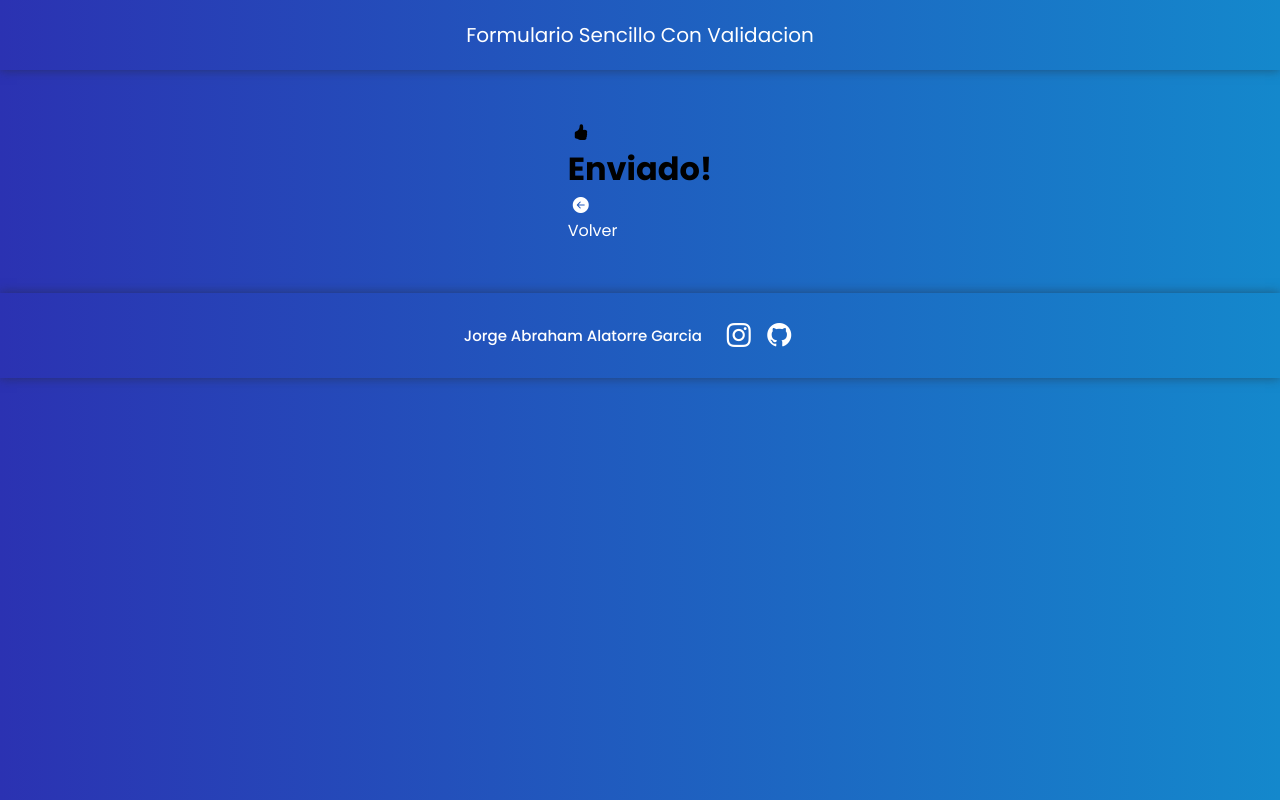
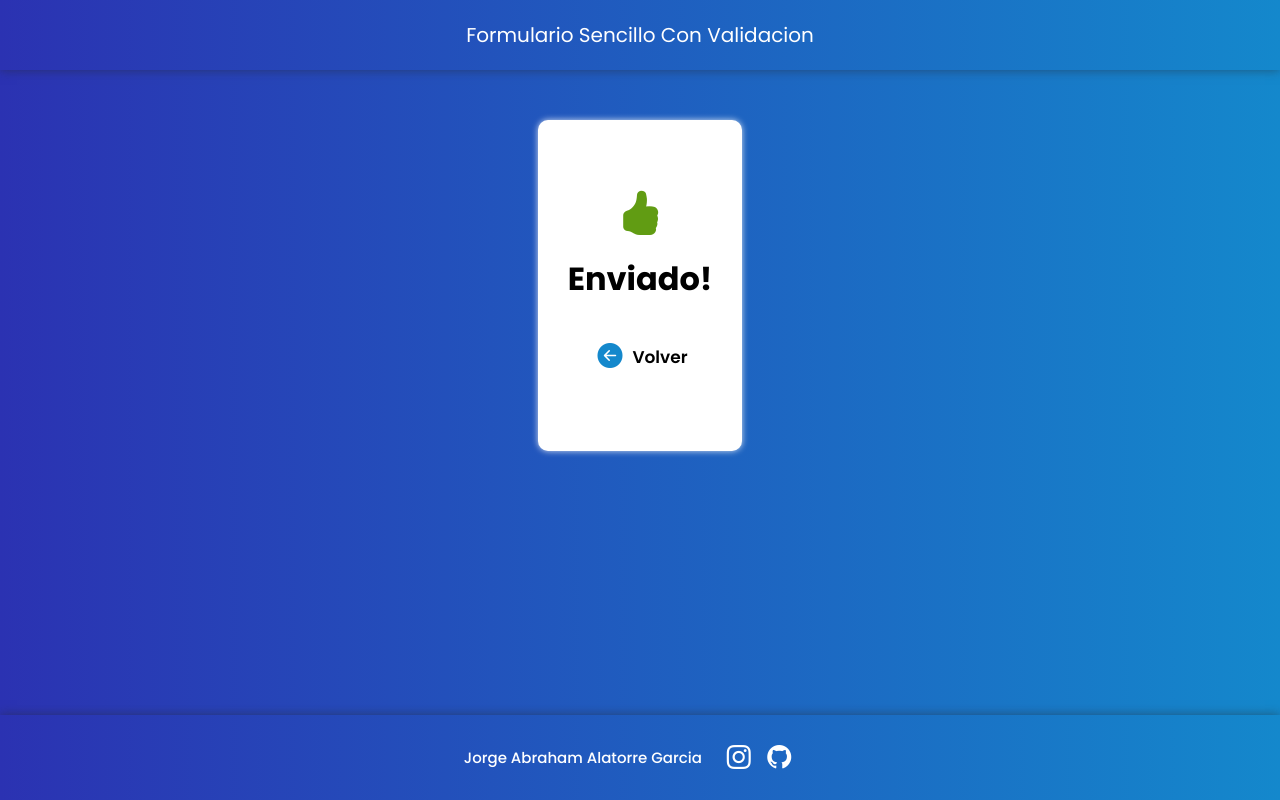
Before and after one commit to Abraham21A/Formulario-con-Validaciones, a plain HTML site: page submitted.html in a window 1280 px wide. Drawn offline with nearby package versions, Linux system fonts and the light colour scheme.

Commit message:
archivo submitted modificado

```diff
--- a/style.css
+++ b/style.css
@@ -15,6 +15,9 @@ body {
   display: block;
   align-items: center;
   justify-content: center;
+  position: relative;
+  padding-bottom: 6.5rem;
+  min-height: 100vh;
 }
 
 
@@ -171,6 +174,9 @@ footer {
   padding: 20px;
   box-shadow: 0px 0px 10px rgba(39, 39, 39, 0.5);
   color: #fff;
+  position: absolute;
+  width: 100%;
+  bottom: 0;
 }
 
 .sub-title {
@@ -207,7 +213,7 @@ i {
 }
 
 .warnings {
-  width: 200px;
+  width: 240px;
   text-align: center;
   margin: auto;
   color: #D80000 ;
@@ -216,7 +222,7 @@ i {
 
 @media  (max-width: 398px) {
   main {
-    padding: 20px 0px;
+    padding: 40px 0px;
   }
 
   form{
@@ -224,8 +230,58 @@ i {
   }
 }
 
-@media (min-width: 1420px) {
-  main {
-    padding: 108px 50px;
-  }
+/* submitted */
+
+.submit-div {
+  background-color: #fff;
+  padding: 40px 0;
+  box-shadow: 0 0 6px 0 rgba(255, 255, 255, 0.8);
+  border-radius: 10px;
 }
+
+.submit-box {
+  width: 100%;
+  margin: auto;
+}
+
+.content-submitted {
+  position: relative;
+  margin: 30px;
+}
+
+.content-submitted i {
+  color: #000;
+}
+
+.content-submitted .bi-hand-thumbs-up-fill {
+  font-size: 45px;
+  display: flex;
+  justify-content: center;
+  margin: 20px;
+  color: #619c13;
+}
+
+
+.content-submitted .button-back {
+  display: flex;
+  flex-wrap: wrap;
+  justify-content: center;
+  align-items: center;
+  color: #000;
+  margin: 10px;
+  gap: 5px;
+}
+
+.content-submitted .bi-arrow-left-circle-fill {
+  font-size: 25px;
+  color: #1488CC;
+}
+
+.content-submitted .bi-arrow-left-circle-fill:hover {
+  color: #1c2070;
+}
+
+.content-submitted .button-back p {
+  font-weight: 600;
+  font-size: 17px;
+}
--- a/submitted.html
+++ b/submitted.html
@@ -18,12 +18,12 @@
       <div class="submit-div">
         <div class="submit-box">
 
-          <span>
+          <div class="content-submitted">
             <i class="bi bi-hand-thumbs-up-fill"></i>
             <h1>Enviado!</h1>
-          </span>
-          <div class="button-back">
-            <a href="index.html">
+          </div>
+          <div class="content-submitted">
+            <a href="index.html" class="button-back">
               <i class="bi bi-arrow-left-circle-fill"></i>
               <p>Volver</p>
             </a>
```
Also changed, not shown: app.js (+5 -3 lines), index.html (+1 -1 lines).
